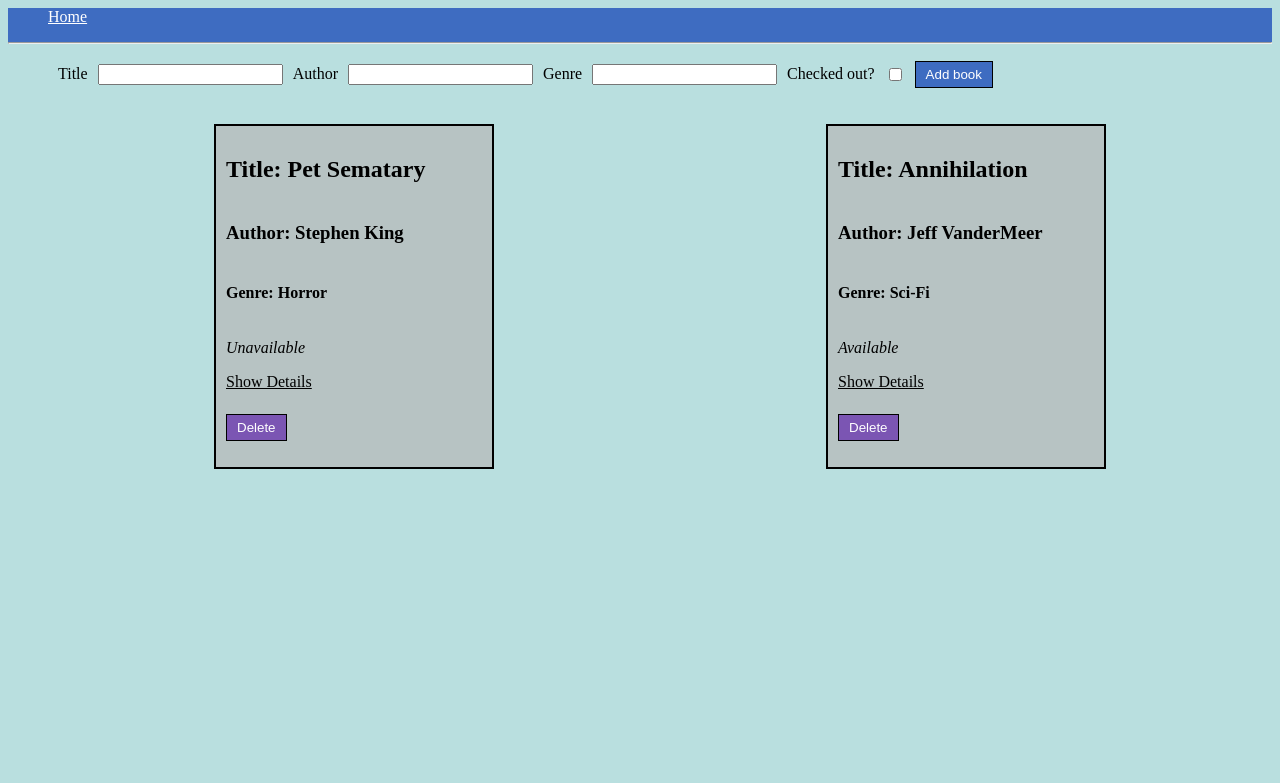
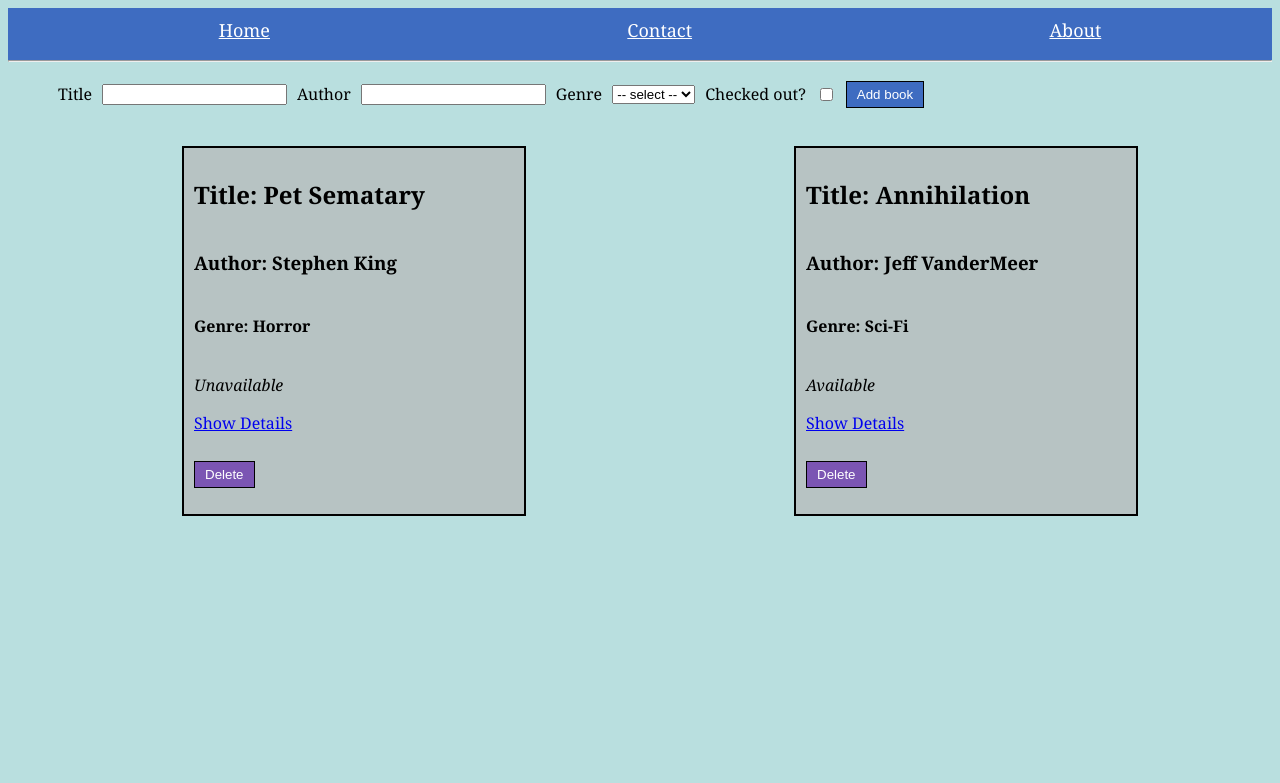
Before and after one commit to DarrenLackie/week3_weekend_hw, a Flask app: page /books in a window 1280 px wide. Shown: the top 783 px of the page. Run offline with Flask 3, Linux system fonts and the light colour scheme.

Commit message:
updated css styling and added about and contact pages for navbar

```diff
--- a/controllers/book_controller.py
+++ b/controllers/book_controller.py
@@ -7,6 +7,14 @@ books_blueprint = Blueprint("books", __name__)
 @books_blueprint.route('/books')
 def index():
     return render_template("index.jinja", title="Book List", books=books)
+
+@books_blueprint.route('/books/contact')
+def contact():
+   return render_template("contact.jinja", title="Contact", books=books)
+
+@books_blueprint.route('/books/about')
+def about():
+   return render_template("about.jinja", title="About", books=books)
 
 @books_blueprint.route('/books/<index>')
 def show(index):
--- a/static/main.css
+++ b/static/main.css
@@ -1,24 +1,13 @@
 body {
     background-color:rgba(0, 139, 139, 0.276);
+    font-family: Cambria, Cochin, Georgia, Times, 'Times New Roman', serif
 }
 
 header {
     background-color: #1445b8bd;
 }
 
-/* .navLink li {
-    margin: 20px 10px;
-} */
-
-a {
-    color:black;
-  }
-
-.navLink > a {
-    color:white;
-}
-
-.navLink {
+.navbar {
     display: inline;
 }
 
@@ -57,13 +46,22 @@ a {
 .book {
     display: flex;
     flex-direction: column;
-    width: 20vw;
+    width: 25vw;
     background-color: #b7b7b7b1;
     padding: 10px;
     margin: 20px;
     border: solid 2px black;
     /* text-align: center; */
   }
+
+.individual_book {
+    width: 30vw;
+    background-color: #b7b7b7b1;
+    padding: 10px;
+    margin: 20px;
+    border: solid 2px black;
+    text-align: center;
+}
 
 .form input[type=submit]:hover {
     background-color: #eb1414;
@@ -72,3 +70,40 @@ a {
 .form-inline input[type="submit"]:hover {
     background-color: green;
 }
+
+header > nav > ul {
+    list-style: none;
+    font-size: 18px;
+    display: flex;
+    gap: 1rem;
+    justify-content: space-around;
+    padding-top: 10px;
+}
+
+.navbar > a {
+    color:white;
+}
+
+.contact_box {
+    display: flex;
+    flex-direction: column;
+    width: 95vw;
+    background-color: #b7b7b7b1;
+    /* padding: 10px; */
+    margin: 20px;
+    border: solid 2px black;
+    text-align: center;
+}
+
+.text-container {
+    display: flex;
+    flex-direction: column;
+    width: 50vw;
+    background-color: #b7b7b7b1;
+    padding: 20px;
+    margin: 25px;
+    margin-left: 375px;
+    border: solid 2px black;
+    font-size: 18px;
+    text-align: center;
+}
--- a/templates/base.jinja
+++ b/templates/base.jinja
@@ -1,15 +1,25 @@
 <html>
     <head>
       <link rel="stylesheet" href="{{ url_for('static', filename='main.css') }}">
-      <title>{{ title }} - Darren's Library</title>
+      <title>Darren's Library</title>
     </head>
-    <header>
-        <ul>
-          <li class="navLink"><a href="/books">Home</a></li>
-        </ul>
-        <hr>
-    </header>
     <body>
-        {% block content %}{% endblock %}
+      <header>
+        <nav>
+          <ul>
+            <li class="navbar">
+                <a href="/books">Home</a>
+            </li>
+            <li class="navbar">
+                <a href="/books/contact">Contact</a>
+            </li>
+            <li class="navbar">
+                <a href="/books/about">About</a>
+            </li>
+          </ul>
+          <hr>
+        </nav>
+      </header>
+    {% block content %}{% endblock %}
     </body>
 </html>
--- a/templates/books.jinja
+++ b/templates/books.jinja
@@ -1,11 +1,10 @@
 {% extends "base.jinja"%}
 
 {% block content %}
-        <h1> {{book.title}} </h1>
-
         <div class="book-container">
 
-            <div class="book">
+            <div class="individual_book">
+                <h1> {{book.title}} </h1>
                 <h2> {{ book.author }} </h2>
                 <h3> {{ book.genre }} </h3>
             </div>
--- a/templates/index.jinja
+++ b/templates/index.jinja
@@ -8,7 +8,16 @@
           <label for="author">Author</label>
           <input type="text" name="author" id="author" required>
           <label for="genre">Genre</label>
-        <input type="text" name="genre" id="genre" required>
+            <select name="genre" id="genre">
+              <option disabled selected value>-- select --</option>
+              <option value="Fantasy">Fantasy</option>
+              <option value="Biography">Biography</option>
+              <option value="Sci-Fi">Sci-Fi</option>
+              <option value="Horror">Horror</option>
+              <option value="Thriller">Thriller</option>
+              <option value="Romance">Romance</option>
+              <option value="Other">Other</option>
+          </select>
           <label for="checked_out">Checked out?</label>
           <input type="checkbox" name="checked_out" id="checked_out">
           <input type="submit" value="Add book">
```
Also changed, not shown: brief.md (+1 -1 lines), templates/about.jinja (added, +10 -0 lines), templates/contact.jinja (added, +10 -0 lines). Lines whose indentation alone changed are shown as unchanged.
